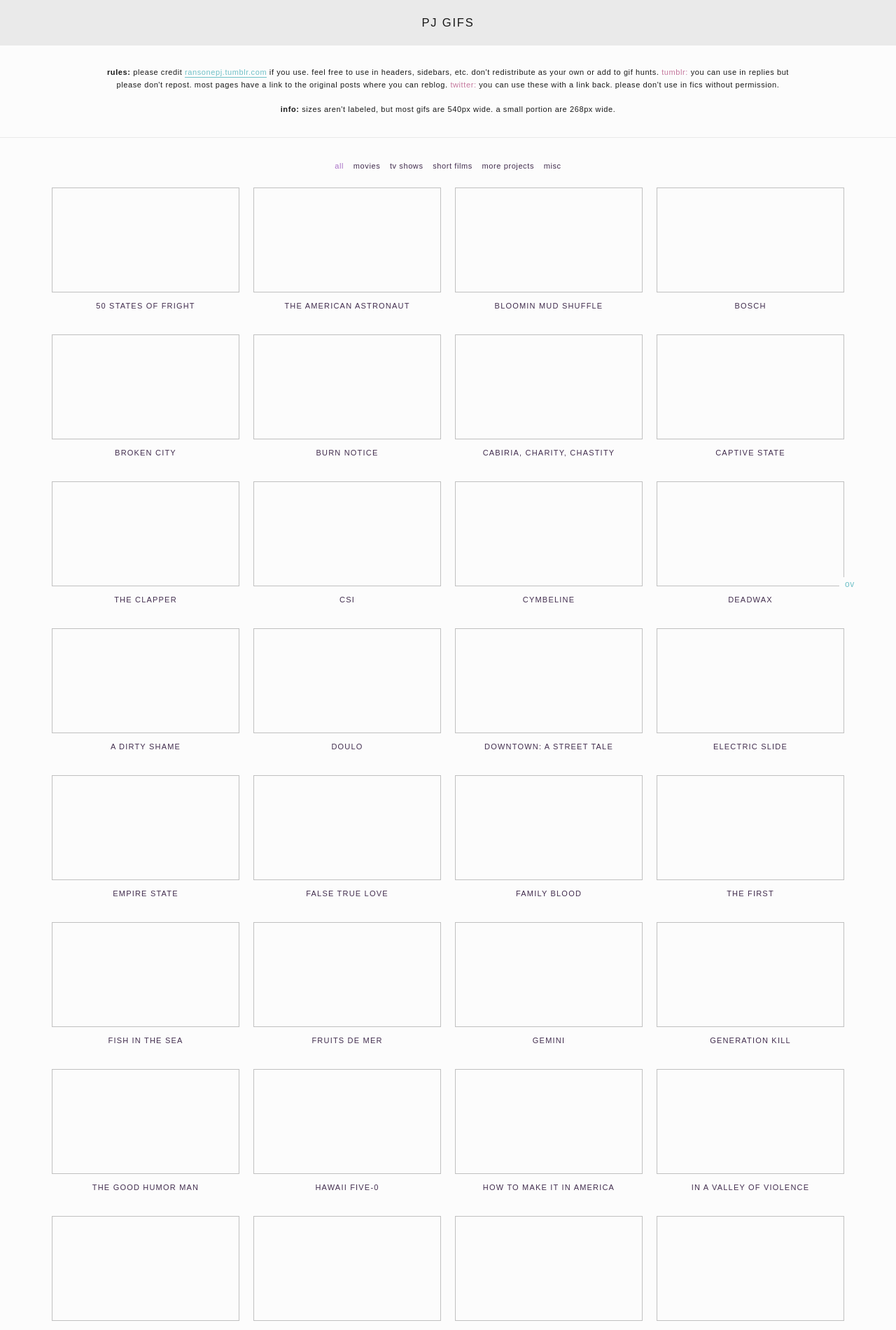
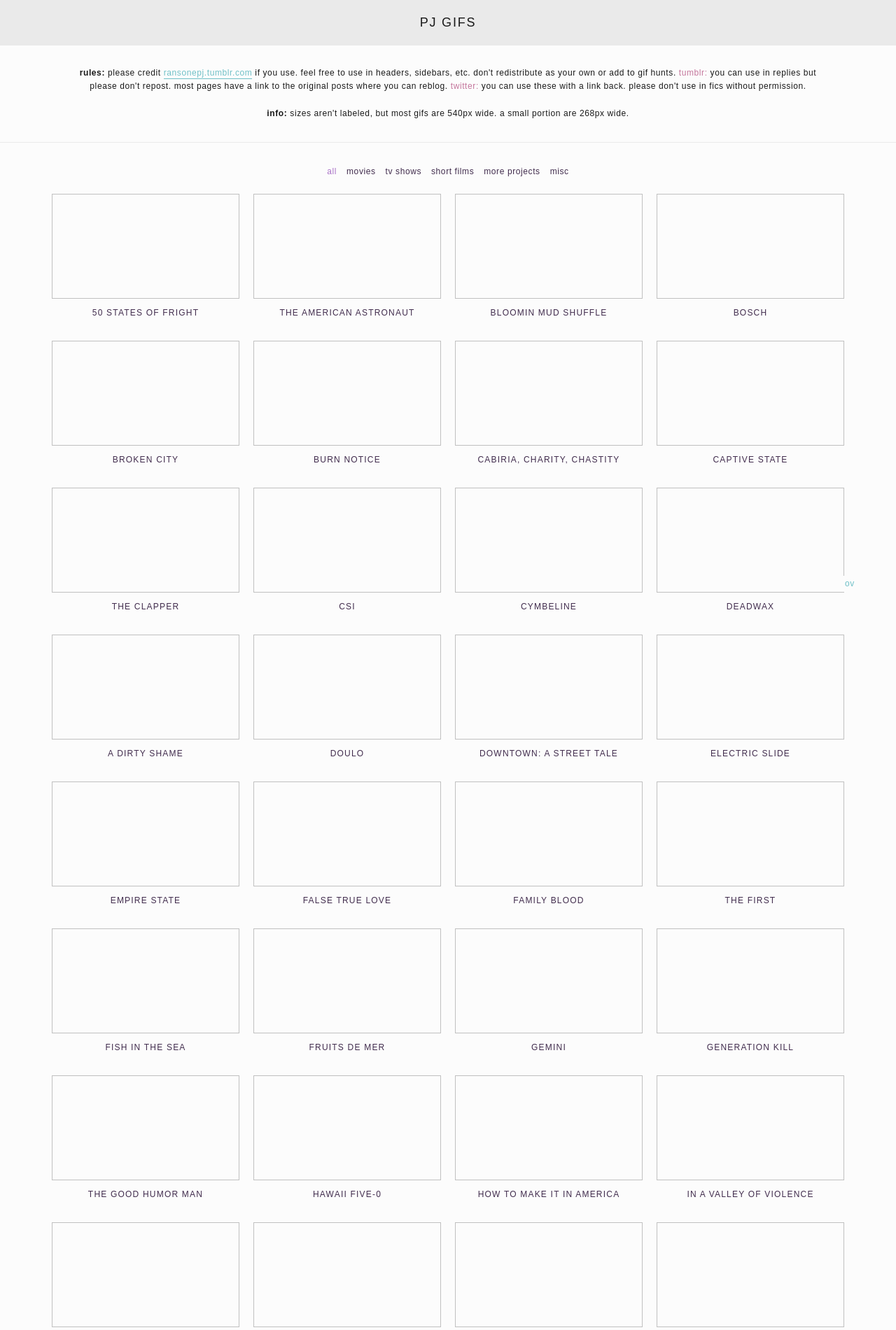
Before and after one commit to pjcontent/pjcontent.github.io, a Jekyll site: the page index.html, which Jekyll copies as it is, in a window 1280 px wide. Shown: the top 1901 px of the page at 70% size. Built offline with Jekyll 4.4.1, drawn with Linux system fonts in a browser that asks for light colours; nearby versions of some CDN libraries; a script that is not in the unit is left out.

Commit message:
Style fixes

```diff
--- a/assets/css/indexstyles.css
+++ b/assets/css/indexstyles.css
@@ -52,16 +52,13 @@
 	opacity: 1;
 }
 
-body,
-desc,
-st {
-	font-size: 11px;
+body {
+	font-size: 12px;
 }
 
 body {
 	text-align: center;
 	margin: 0px;
-	font-size: 11px;
 	font-family: 'Karla', sans-serif;
 	font-weight: 400;
 	letter-spacing: 0.6px;
@@ -120,14 +117,7 @@
 	line-height: 15px;
 }
 
-@media screen and (max-width: 600px) {
-  mtitle {
-    font-size: 2em;
-  }
-}
-
 msutitle {
-  font-size: 1.0em;
 	display: inline-block;
 	width: 100%;
 	padding: 30px 0px 31px 0px;
@@ -138,8 +128,8 @@
 
 .mst {
 	text-align: center;
-	margin-left: 150px;
-	margin-right: 150px;
+	margin-left: 100px;
+	margin-right: 100px;
 }
 
 fltr {
@@ -216,7 +206,6 @@
 	position: fixed;
 	bottom: 6%;
 	padding: 0 8px;
-	font-size: 12px;
 	z-index: 99999999999999;
 }
 
@@ -232,6 +221,5 @@
 
 .fa-arrow-left {
 	margin-right: 7px;
-	font-size: 10px;
 	color: #69487a;
 }
```
